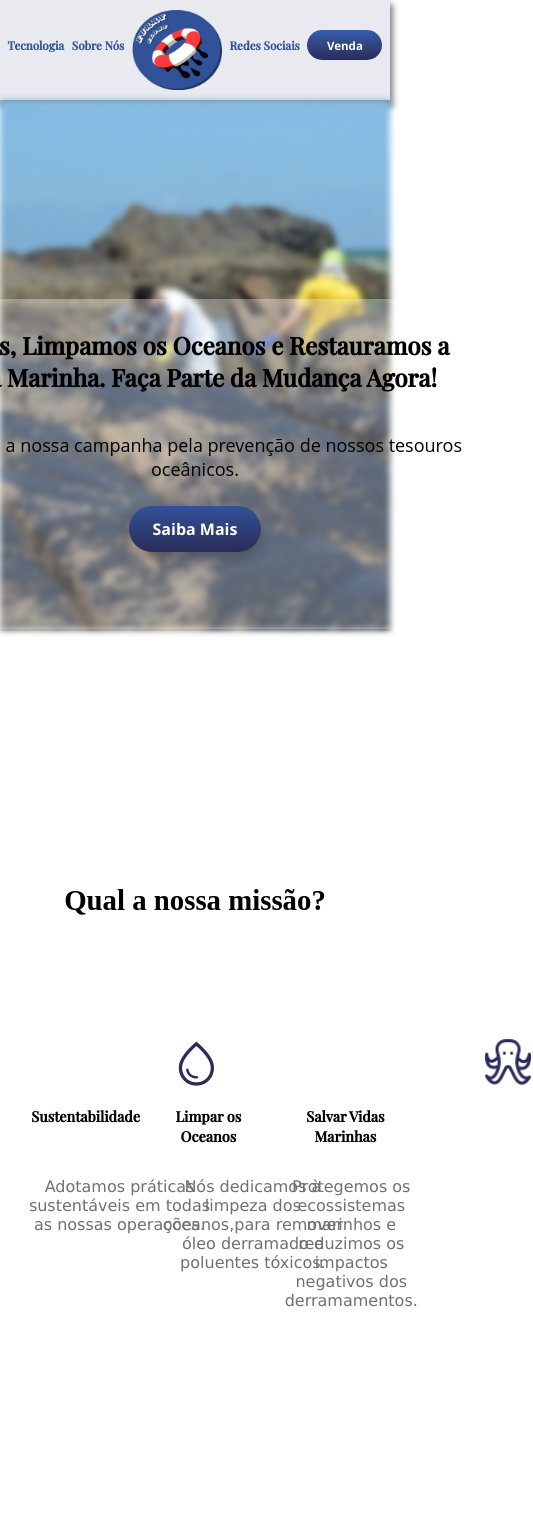
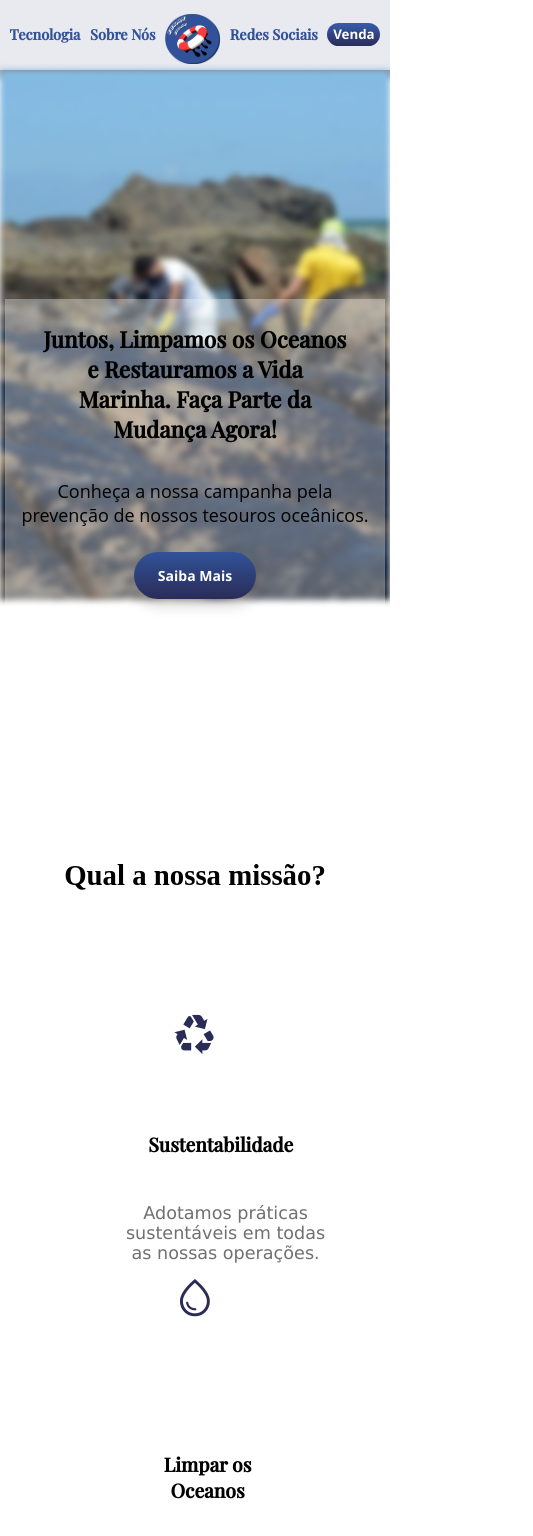
Before and after one commit to thamirisferreiraa/Projetos-para-Treinar, a plain HTML site: page projeto-005/index.html in a window 390 px wide. Shown: the top 1536 px of the page, 533 px wide, since content can reach past the window. Drawn offline with nearby package versions, Linux system fonts and the light colour scheme.

Commit message:
Atualização media-querys

```diff
--- a/projeto-005/css/media-querys.css
+++ b/projeto-005/css/media-querys.css
@@ -1,53 +1,12 @@
 @charset "UTF-8";
 
-@media only screen and (max-width: 600px){ /*telas pequenas*/
-
-    div.menu{
-        width: 100%;
-    }
-
-    div.menu > ul > li > a{
-        font-size: 0.8em;
-    }
-
-    div.menu > ul > button.doacoes{
-        font-size: 0.8em;
-        height: 30px;
-    }
-
-    div.imagem{
-        width: 100%;
-    }
-
+@media only screen and (max-width: 900px){
     div.conteudo{
-        width: 420px;
-        left: 50%;
-    }
-
-    div.conteudo > h1{
-        font-size: 1.5em;
-    }
-
-    div.conteudo > button.beautiful-button{
-        font-size: 1em;
-       padding: 12px 24px;
-    }
-
-    div.missoes{
-        width: 100%;
-    }
-
-    div.missoes > div.titulo > h2{
-        font-size: 1.8em ;
+        width: 600px;
     }
 
     div.missoes > div.missao{
-        gap: 150px;
-    }
-
-    div.titulo-missao{
-        width: 47%;
-        gap: 108px ;
+        gap: 260px;
     }
 
     div.titulo-missao > p.sus{
@@ -59,74 +18,55 @@
     }
 
     div.titulo-missao > p.sal{
-        left: 77.5%;
-    }
-
-    div.titulo-missao > p{
-        font-size: 0.9em;
+        left: 78.5%;
     }
 
     div.conteudo-missao > p{
-        max-width: 150px;
+        max-width: 200px;
     }
 
     div.conteudo-missao > p.sustentabilidade{
         top: 52%;
-        left: 6%;
+        left: 5%;
     }
 
     div.conteudo-missao > p.limpeza{
         top: 52%;
-        left: 38.2%;
+        left: 39.2%;
     }
 
     div.conteudo-missao > p.vidas{
         top: 52%;
-        left: 70%;
-    }
-
-    div.ingles{
-        height: 460px;
+        left: 73%;
     }
 
     div.ingles > div.reportagem > img{
-        width: 200px;
-        height: 300px;
+        width: 300px;
+        height: 400px;
     }
 
     div.ingles > div.conteudo-ingles > h3{
-        font-size: 1.8em;
-        left: 8%;
+        top: 19%;
+        left: 9%;
     }
 
     div.ingles > div.conteudo-ingles > p{
-        font-size: 0.8em;
-        margin-left: -10px;
+        max-width: 78%;
+        font-size: 1em;
     }
 
     div.ingles > div.conteudo-ingles > button.doc{
-        left: 17%;
-        height: 40px;
-    }
-
-    div.rodape{
-        top: 268%;
+        left: 21%;
     }
 
     div.rodape > div.textinho > img{
-        top: 7%;
-        left: 10%;
-        width: 35px;
-        height: 40px;
-    }
+        width: 50px;
+        height: 55px;
 
-    div.rodape > div.textinho{
-        max-width: 30%;
-        font-size: 0.8em;
     }
 
     div.rodape > div.mapa-do-site{
-        width: 150px;
+        width: 160px;
     }
 }
 
@@ -201,72 +141,283 @@
     }
 }
 
-@media only screen and (max-width: 900px){
+@media only screen and (max-width: 430px){
+    div.menu{
+        height: 65px;
+    }
+
+    div.menu > ul > img{
+        width: 45px;
+        height: 45px;
+    }
+
+    div.menu > ul > li > a{
+        padding: 24px 0px;
+    }
+
+    div.menu > ul > button.doacoes{
+        height: 23px;
+        width: 53px;
+    }
+
     div.conteudo{
-        width: 600px;
+        width: 270px;
+    }
+
+    div.conteudo > h1{
+        font-size: 1.2em;
+        margin: 10px 0px;
+        padding: 0px 20px;
+    }
+
+    div.conteudo > button.beautiful-button{
+        padding: 10px 20px;
+        font-size: 12px;
+    }
+
+    div.missoes{
+        height: 800px;
+    }
+
+    div.missoes > div.titulo > h2{
+        font-size: 1.4em;
     }
 
     div.missoes > div.missao{
-        gap: 260px;
+        flex-direction: column;
+        gap: 170px;
+    }
+
+    div.missoes > div.missao > div.material-symbols-outlined{
+        font-size: 2.8em;
+    }
+
+    div.missoes > div.missao > div.icons8-polvo-48 > img{
+        width: 40px;
+        height: 40px;
     }
 
     div.titulo-missao > p.sus{
-        left: 8%;
+        top: 30%;
+        left: 36%;
     }
 
     div.titulo-missao > p.limp{
-        left: 45%;
+        top: 56%;
+        left: 42%;
     }
 
     div.titulo-missao > p.sal{
-        left: 78.5%;
+        top: 83%;
+        left: 40.5%;
     }
 
     div.conteudo-missao > p{
-        max-width: 200px;
+        font-size: 0.9em;
     }
 
     div.conteudo-missao > p.sustentabilidade{
-        top: 52%;
-        left: 5%;
+        top: 35%;
+        left: 24.2%;
     }
 
     div.conteudo-missao > p.limpeza{
-        top: 52%;
-        left: 39.2%;
+        top: 63%;
+        left: 24%;
     }
 
     div.conteudo-missao > p.vidas{
-        top: 52%;
-        left: 73%;
+        top: 90%;
+        left: 24%;
+    }
+
+    div.ingles{
+        top: 260%;
     }
 
     div.ingles > div.reportagem > img{
-        width: 300px;
-        height: 400px;
+        display: none;
     }
 
     div.ingles > div.conteudo-ingles > h3{
-        top: 19%;
-        left: 9%;
+        font-size: 1.5em;
+        top: 8%;
+        left: 24%;
+        text-align: center;
     }
 
     div.ingles > div.conteudo-ingles > p{
-        max-width: 78%;
+        font-size: 0.9em;
+    }
+
+    div.ingles > div.conteudo-ingles > button.doc{
+        top: 76%;
+        left: 30%;
+    }
+
+    div.rodape{
+        top: 340%;
+    }
+
+    div.rodape > div.textinho > img{
+        top: 83%;
+        left: 63%;
+
+        width: 40px;
+        height: 40px;
+    }
+
+    div.rodape > div.mapa-do-site{
+        width: 115px;
+    }
+
+    div.rodape > div.mapa-do-site > h4{
+        font-size: 0.8em;
+    }
+
+    div.rodape > div.mapa-do-site > ul > li > a{
+        font-size: 0.8em;
+    }
+}
+
+@media only screen and (max-width: 600px){ /*telas pequenas*/
+
+    div.menu{
+        height: 70px;
+    }
+
+    div.menu > ul > img{
+        width: 55px;
+        height: 50px;
+    }
+
+    div.menu > ul > li > a{
+        padding: 24px 0px;
         font-size: 1em;
     }
 
+    div.menu > ul > button.doacoes{
+        height: 23px;
+        width: 53px;
+    }
+
+    div.conteudo{
+        width: 350px;
+    }
+
+    div.conteudo > h1{
+        font-size: 1.4em;
+        margin: 10px 0px;
+        padding: 0px 20px;
+    }
+
+    div.conteudo > button.beautiful-button{
+        padding: 14px 24px;
+        font-size: 14px;
+    }
+
+    div.missoes{
+        top: 97%;
+    }
+
+    div.missoes > div.titulo > h2{
+        font-size: 1.8em;
+    }
+
+    div.missoes > div.missao{
+        flex-direction: column;
+        gap: 220px;
+    }
+
+    div.missoes > div.missao > div.material-symbols-outlined{
+        font-size: 2.8em;
+    }
+
+    div.missoes > div.missao > div.icons8-polvo-48 > img{
+        width: 40px;
+        height: 40px;
+    }
+
+    div.titulo-missao > p.sus{
+        top: 39%;
+        left: 38%;
+    }
+
+    div.titulo-missao > p.limp{
+        top: 79%;
+        left: 42%;
+    }
+
+    div.titulo-missao > p.sal{
+        top: 120%;
+        left: 41.5%;
+    }
+
+    div.conteudo-missao > p{
+        font-size: 1.1em;
+    }
+
+    div.conteudo-missao > p.sustentabilidade{
+        top: 48%;
+        left: 32.2%;
+    }
+
+    div.conteudo-missao > p.limpeza{
+        top: 90%;
+        left: 32%;
+    }
+
+    div.conteudo-missao > p.vidas{
+        top: 132%;
+        left: 33%;
+    }
+
+    div.ingles{
+        top: 265%;
+    }
+
+    div.ingles > div.reportagem > img{
+        display: none;
+    }
+
+    div.ingles > div.conteudo-ingles > h3{
+        font-size: 1.5em;
+        top: 8%;
+        left: 24%;
+        text-align: center;
+    }
+
+    div.ingles > div.conteudo-ingles > p{
+        font-size: 1em;
+        height: 260px;
+    }
+
     div.ingles > div.conteudo-ingles > button.doc{
-        left: 21%;
+        top: 56%;
+        left: 39%;
+    }
+
+    div.rodape{
+        top: 340%;
     }
 
     div.rodape > div.textinho > img{
-        width: 50px;
-        height: 55px;
+        top: 80%;
+        left: 7%;
 
+        width: 40px;
+        height: 40px;
     }
 
     div.rodape > div.mapa-do-site{
-        width: 160px;
+        width: 115px;
+    }
+
+    div.rodape > div.mapa-do-site > h4{
+        font-size: 0.8em;
+    }
+
+    div.rodape > div.mapa-do-site > ul > li > a{
+        font-size: 0.8em;
     }
 }
```
